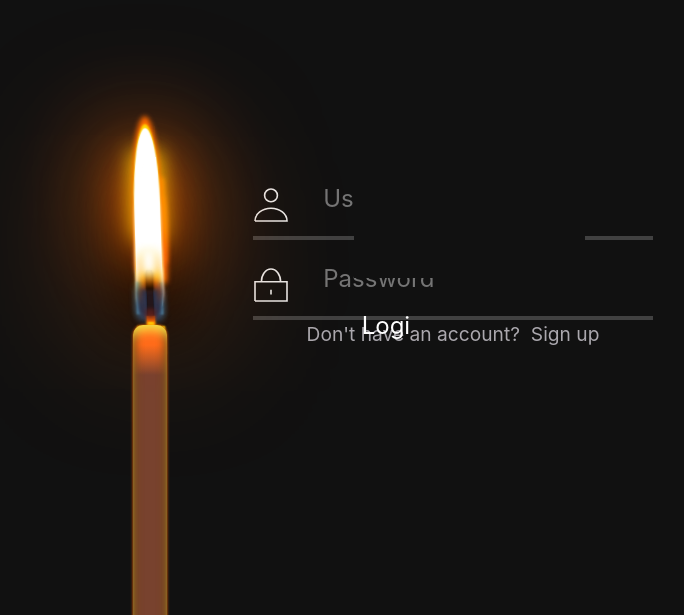
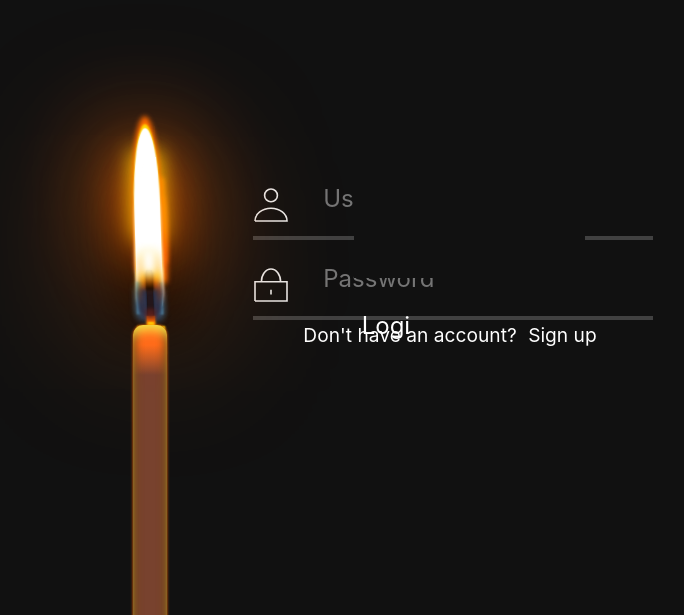
Before and after one commit to woorim1022/fourth-madcamp, a Django app: page /account/login/ in a window 1280 px wide. Shown: the top 615 px of the page, without its empty margins (507-1191 px from the left). Run offline with Django 3.2, Linux system fonts and the light colour scheme; some libraries are stand-ins or nearby versions.

Commit message:
signupInLogin

```diff
--- a/mysite/account/templates/account/login.html
+++ b/mysite/account/templates/account/login.html
@@ -22,7 +22,8 @@
           </svg>
           <input type="password" class="login__input pass" placeholder="Password"/>
         </div>
-        <p class="login__signup">Don't have an account? &nbsp;<a>Sign up</a></p>
+        <p class="login__signup">Don't have an account?
+          <button type="button" class="login__signup" onclick="location.href = '{% url 'signup' %}'">Sign up</button></p>
       </div>
     </div>
   </div>
@@ -258,6 +259,10 @@ input, button {
   width: 5%;
   height: 8%;
     font-size: 1.5rem;
+}
+.login__signup{
+  background:#111;
+  color:#fff;
 }
 
 .ripple {
--- a/mysite/mysite/templates/base.html
+++ b/mysite/mysite/templates/base.html
@@ -154,6 +154,10 @@ input, button {
   cursor: pointer;
   overflow: hidden;
   transition: width 0.3s 0.15s, font-size 0.1s 0.15s;
+}
+.login__signup{
+  background:#111;
+  color:#fff;
 }
 
 
```
Also changed, not shown: mysite/account/templates/account/signup.html (+0 -10 lines), mysite/db.sqlite3.
